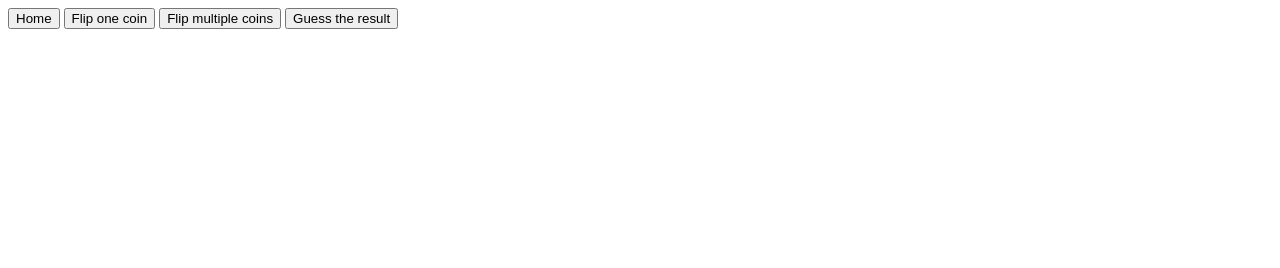
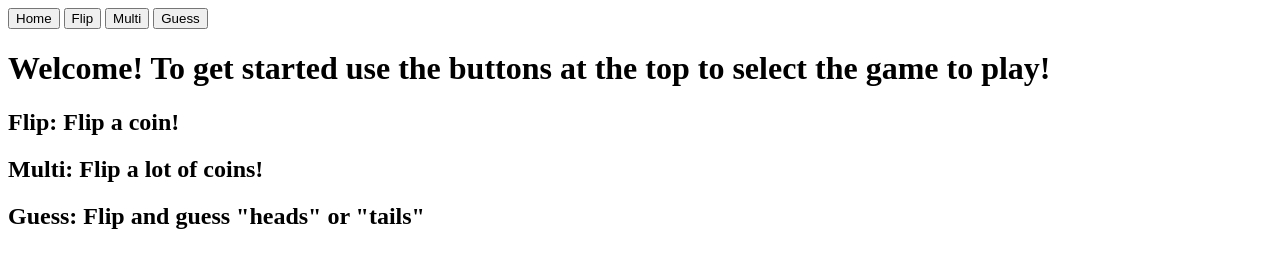
Before and after one commit to comp426-2022-spring/a05-jonahdh, a website: page public/index.html in a window 1280 px wide. Drawn offline with Linux system fonts and the light colour scheme.

Commit message:
Wrote landing div, starting on button scripts

```diff
--- a/package.json
+++ b/package.json
@@ -3,6 +3,7 @@
   "version": "0.5.0",
   "description": "Coinserver API that also serves a single page HTML/CSS/JS browser-based interface.",
   "main": "index.js",
+  "type": "module",
   "scripts": {
     "test": "npx nodemon index.js --port=5000 --debug",
     "start": "node index.js"
--- a/public/index.html
+++ b/public/index.html
@@ -28,12 +28,17 @@
   <body>
     <nav>
       <button id="homenav">Home</button>
-      <button id="singlenav">Flip one coin</button>
-      <button id="multinav">Flip multiple coins</button>
-      <button id="guessnav">Guess the result</button>
+      <button id="singlenav">Flip</button>
+      <button id="multinav">Multi</button>
+      <button id="guessnav">Guess</button>
     </nav>
     <div id="home">
-
+      <h1>
+        Welcome! To get started use the buttons at the top to select the game to play!
+      </h1>
+      <h2>Flip: Flip a coin!</h2>
+      <h2>Multi: Flip a lot of coins!</h2>
+      <h2>Guess: Flip and guess "heads" or "tails"</h2>
     </div>
     <div id="single" class="hidden">
 
@@ -44,6 +49,15 @@
     <div id="guess" class="hidden">
 
     </div>
-	<script src="main.js"></script>
+	<script>
+      const Buttons = {
+        Home: "Home",
+        Flip: "Flip",
+        Multi: "Multi",
+        Guess: "Guess"
+      };
+
+      var active = Buttons.Home;
+  </script>
   </body>
 </html>
```
